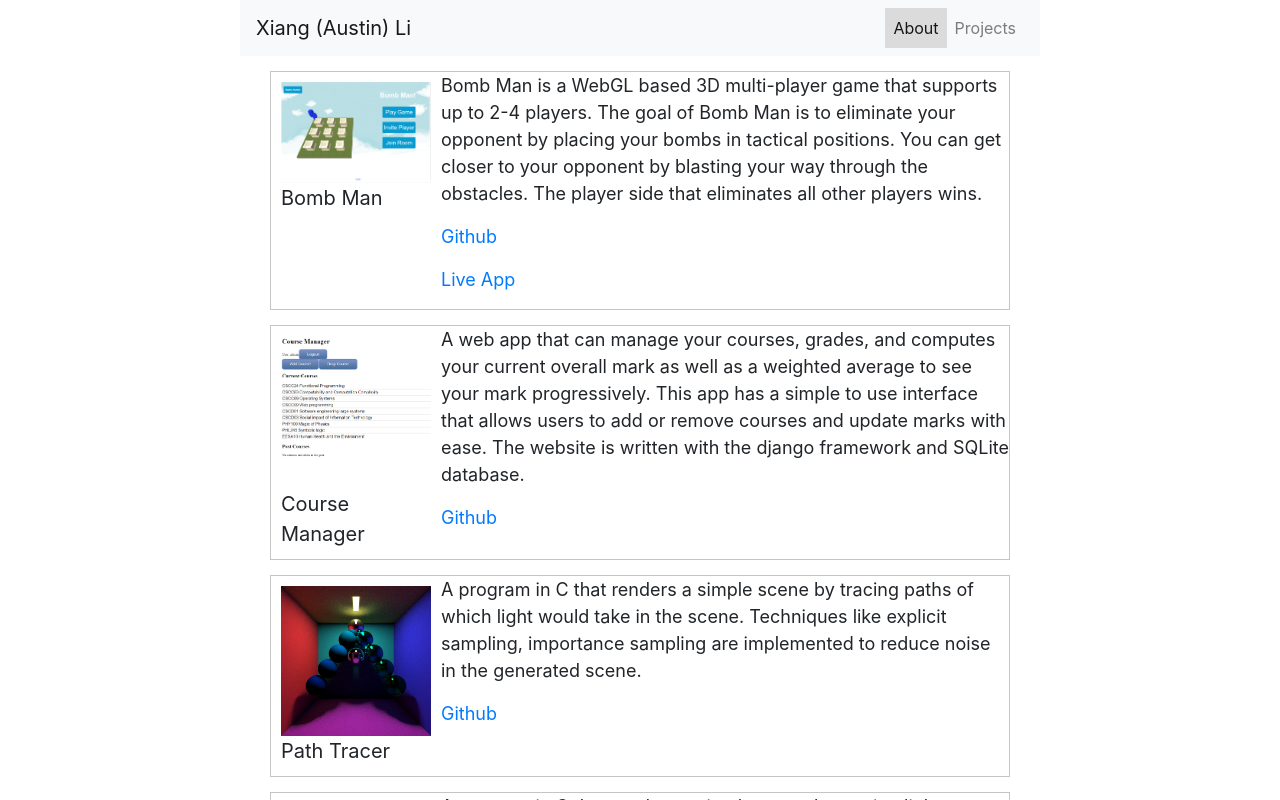
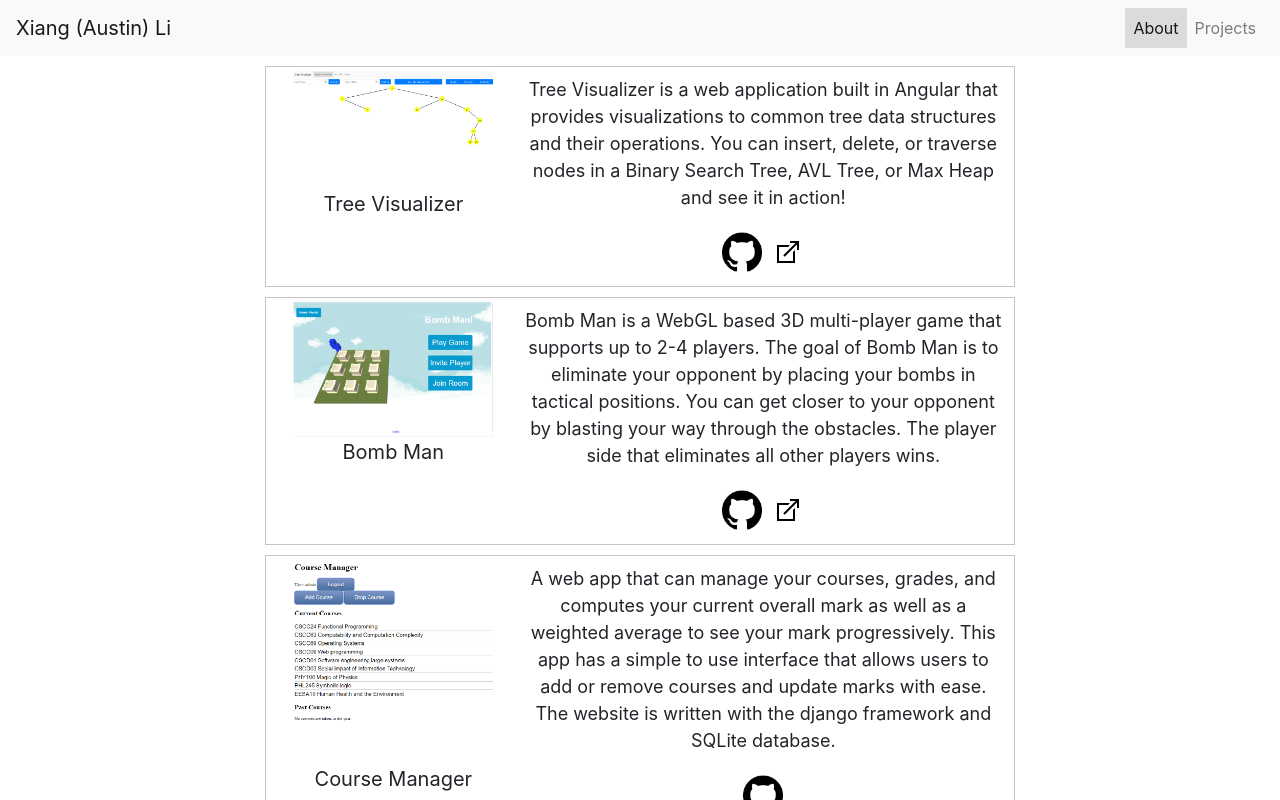
Before and after one commit to Senpaistorm/personal-website, an Angular app: page /projects in a window 1280 px wide. Shown: the top 800 px of the page. Built offline with nearby package versions, Linux system fonts and the light colour scheme.

Commit message:
Updated with new project section

```diff
--- a/angular.json
+++ b/angular.json
@@ -17,7 +17,7 @@
         "build": {
           "builder": "@angular-devkit/build-angular:browser",
           "options": {
-            "outputPath": "dist/my-site",
+            "outputPath": "docs",
             "index": "src/index.html",
             "main": "src/main.ts",
             "polyfills": "src/polyfills.ts",
--- a/src/app/about/about.component.ts
+++ b/src/app/about/about.component.ts
@@ -12,13 +12,13 @@ export class AboutComponent implements OnInit {
   Most of the time my motivations are driven by my competitive spirit. I love the idea of trying to be
   the best at what I do and being able to constantly improve myself at any subject.
   I am a fast learner and I enjoy learning new technologies regularly to keep my mind fresh.
-  `
+  `;
 
   about_text2 = `When I'm not doing work, you can usually find me playing video games.
   I enjoy playing MMORPG and strategic card games.
   From 2015 - 2018 I played Hearthstone professionally and was a well-known competitive player world-wide.
   For a long time I was averaging the highest overall ladder finisher in North America.
-  `
+  `;
 
   constructor() { }
 
--- a/src/app/app.component.scss
+++ b/src/app/app.component.scss
@@ -7,6 +7,6 @@
 }
 
 nav{
-    max-width: 800px;
+    max-width: 100%;
     margin:auto;
 }
--- a/src/app/app.component.ts
+++ b/src/app/app.component.ts
@@ -13,12 +13,12 @@ export class AppComponent {
 
 
   onClick(event: any){
-    let elements = document.getElementsByClassName("nav-link");
+    const elements = document.getElementsByClassName('nav-link');
     Array.from(elements).forEach(function(element){
-      element.classList.remove("active");
-    })
+      element.classList.remove('active');
+    });
 
     event.preventDefault();
-    event.target.className += " active";
+    event.target.className += ' active';
   }
 }
--- a/src/app/contact/contact.component.scss
+++ b/src/app/contact/contact.component.scss
@@ -1,7 +1,3 @@
-.icon{
-    max-width: 40px;
-}
-
 #contactUrls{
     display:flex;
     align-items: center;
--- /dev/null
+++ b/src/app/projectData.ts
@@ -0,0 +1,36 @@
+import { Project } from './project';
+
+export const projects: Project[] = [
+  {id: 5, name: 'Tree Visualizer',
+  description: `Tree Visualizer is a web application built in Angular that provides visualizations to common tree data structures
+  and their operations. You can insert, delete, or traverse nodes in a Binary Search Tree, AVL Tree, or Max Heap and see it in action!`,
+  primaryLink: `https://github.com/senpaistorm/tree-visualizer`, secondaryLink: `https://senpaistorm.github.io/tree-visualizer`,
+  icon: `assets/tree-visualizer.png`},
+
+  {id: 4, name: 'Bomb Man',
+  description: `Bomb Man is a WebGL based 3D multi-player game that supports up to 2-4 players. The goal of Bomb Man
+  is to eliminate your opponent by placing your bombs in tactical positions.
+   You can get closer to your opponent by blasting your way through
+   the obstacles. The player side that eliminates all other players wins.`,
+   primaryLink: `https://github.com/UTSCC09/project-webgl-game`, secondaryLink: `https://bombman.me`,
+  icon: `assets/bombman.png`},
+  {id: 3, name: `Course Manager`,
+  description: `A web app that can manage your courses, grades, and computes your current overall mark as well
+   as a weighted average to see your mark progressively.
+   This app has a simple to use interface that allows users to add or remove courses and
+   update marks with ease. The website is written with the django framework and SQLite database.`,
+   primaryLink: `https://github.com/Senpaistorm/crs-manager`, secondaryLink: ``,
+   icon: `assets/crsmanager.png`},
+  {id: 2,
+    name: 'Path Tracer', description: `A program in C that renders a simple scene by tracing paths of which light would take in the scene.
+   Techniques like explicit sampling, importance sampling are implemented to reduce noise in the generated scene.`,
+   primaryLink: `https://github.com/Senpaistorm/Path-Tracer`, secondaryLink: ``,
+   icon: `assets/cg_conqueror.png`},
+  {id: 1, name: 'Ray Tracer',
+  description: `A program in C that renders a simple scene by tracing light rays from the center of projection using
+  the Phong model. This program demonstrates many key concepts in computer graphics such as area light
+  sources, shadows, refraction, reflection,
+   normal mapping, etc. More details on how to use the program can be found inside the repository. `,
+   primaryLink: `https://github.com/Senpaistorm/Ray-Tracer`, secondaryLink: ``,
+   icon: `assets/Final_Render.png`},
+];
--- a/src/app/projects/projects.component.html
+++ b/src/app/projects/projects.component.html
@@ -1,14 +1,18 @@
-<div class="container-fluid">
-
-  <div class="projects" *ngFor="let p of projects">
-    <div class="project_title">
-      <img class="icon" src="{{p.icon}}">
-      <span>{{p.name}}</span>
+<div class="container-fluid justify-content-around">
+  <div class="projects row" *ngFor="let p of projects">
+    <div class="project_title col-sm-4 col-12">
+      <img class="thumbnail" src="{{p.icon}}">
+      <div>{{p.name}}</div>
     </div>
-    <div class="project_content">
+    <div class="project_content col-sm-8 col-12">
         <p>{{p.description}}</p>
-        <p><a target="_blank" href="{{p.primaryLink}}">Github</a></p>
-        <p><a target="_blank" *ngIf="p.secondaryLink" href="{{p.secondaryLink}}">Live App</a></p>
+        <a target="_blank" href="{{p.primaryLink}}">
+          <img class="icon" src="assets/icons/github-logo.png">
+        </a>
+        <a target="_blank" *ngIf="p.secondaryLink" href="{{p.secondaryLink}}">
+            <img class="icon" src="assets/icons/icons8-external-link-32.png">
+        </a>
     </div>
   </div>
+
 </div>
--- a/src/app/projects/projects.component.scss
+++ b/src/app/projects/projects.component.scss
@@ -1,14 +1,18 @@
 .projects{
-    display: flex;
-    border: 0.2px solid rgb(197, 197, 197);
-    margin: 15px;
-}
-
-.icon{
-    width: 150px;
+  display: flex;
+  border: 0.2px solid rgb(197, 197, 197);
+  margin: 10px;
+  padding: 4px;
 }
 
 .project_title{
-    margin: 10px;
-    font-size: 20px;
+  margin: 0;
+  font-size: 20px;
+  text-align: center;
 }
+
+.project_content {
+  margin: 0;
+  padding: 5px;
+  text-align: center;
+}
--- a/src/app/projects/projects.component.ts
+++ b/src/app/projects/projects.component.ts
@@ -1,5 +1,6 @@
 import { Component, OnInit } from '@angular/core';
 import {Project} from '../project';
+import { projects } from '../projectData';
 
 @Component({
   selector: 'app-projects',
@@ -7,31 +8,10 @@ import {Project} from '../project';
   styleUrls: ['./projects.component.scss']
 })
 export class ProjectsComponent implements OnInit {
-
+  projects: Project[];
   constructor() { }
 
   ngOnInit() {
+    this.projects = projects;
   }
-
-  projects : Project[] = [
-    {id:4, name:"Bomb Man", description:`Bomb Man is a WebGL based 3D multi-player game that supports up to 2-4 players. The goal of Bomb Man
-     is to eliminate your opponent by placing your bombs in tactical positions. You can get closer to your opponent by blasting your way through
-     the obstacles. The player side that eliminates all other players wins.`,
-     primaryLink:`https://github.com/UTSCC09/project-webgl-game`, secondaryLink:`https://bombman.me`,
-    icon:`assets/bombman.png`},
-    {id:3, name:"Course Manager", description:`A web app that can manage your courses, grades, and computes your current overall mark as well
-     as a weighted average to see your mark progressively. This app has a simple to use interface that allows users to add or remove courses and
-     update marks with ease. The website is written with the django framework and SQLite database.`,
-     primaryLink:`https://github.com/Senpaistorm/crs-manager`, secondaryLink:``,
-     icon:`assets/crsmanager.png`},
-    {id:2, name:"Path Tracer", description:`A program in C that renders a simple scene by tracing paths of which light would take in the scene.
-     Techniques like explicit sampling, importance sampling are implemented to reduce noise in the generated scene.`,
-     primaryLink:`https://github.com/Senpaistorm/Path-Tracer`, secondaryLink:``,
-     icon:`assets/cg_conqueror.png`},
-    {id:1, name:"Ray Tracer", description:`A program in C that renders a simple scene by tracing light rays from the center of projection using
-    the Phong model. This program demonstrates many key concepts in computer graphics such as area light sources, shadows, refraction, reflection,
-     normal mapping, etc. More details on how to use the program can be found inside the repository. `,
-     primaryLink:`https://github.com/Senpaistorm/Ray-Tracer`, secondaryLink:``,
-     icon:`assets/Final_Render.png`},
-  ]
 }
--- a/src/styles.scss
+++ b/src/styles.scss
@@ -4,3 +4,14 @@
     max-width:800px;
     font-size: 18px;
 }
+
+.icon{
+  max-width: 40px;
+  height: auto;
+  margin: 5px;
+}
+
+.thumbnail {
+  width: 200px;
+  height: auto;
+}
```
Also changed, not shown: src/assets/icons/icons8-external-link-32.png (added), src/assets/tree-visualizer.png (added), 12 other files (tests, documents, lock files or other folders).
